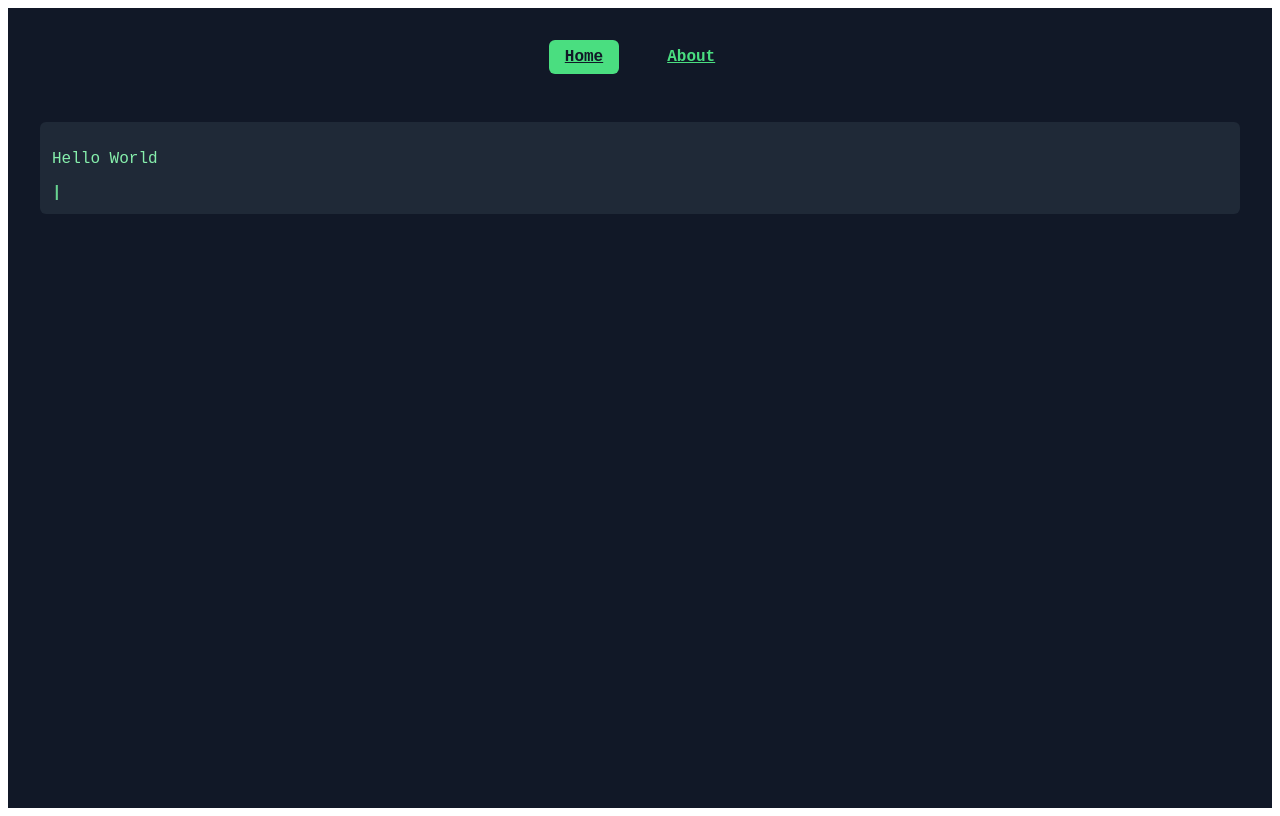
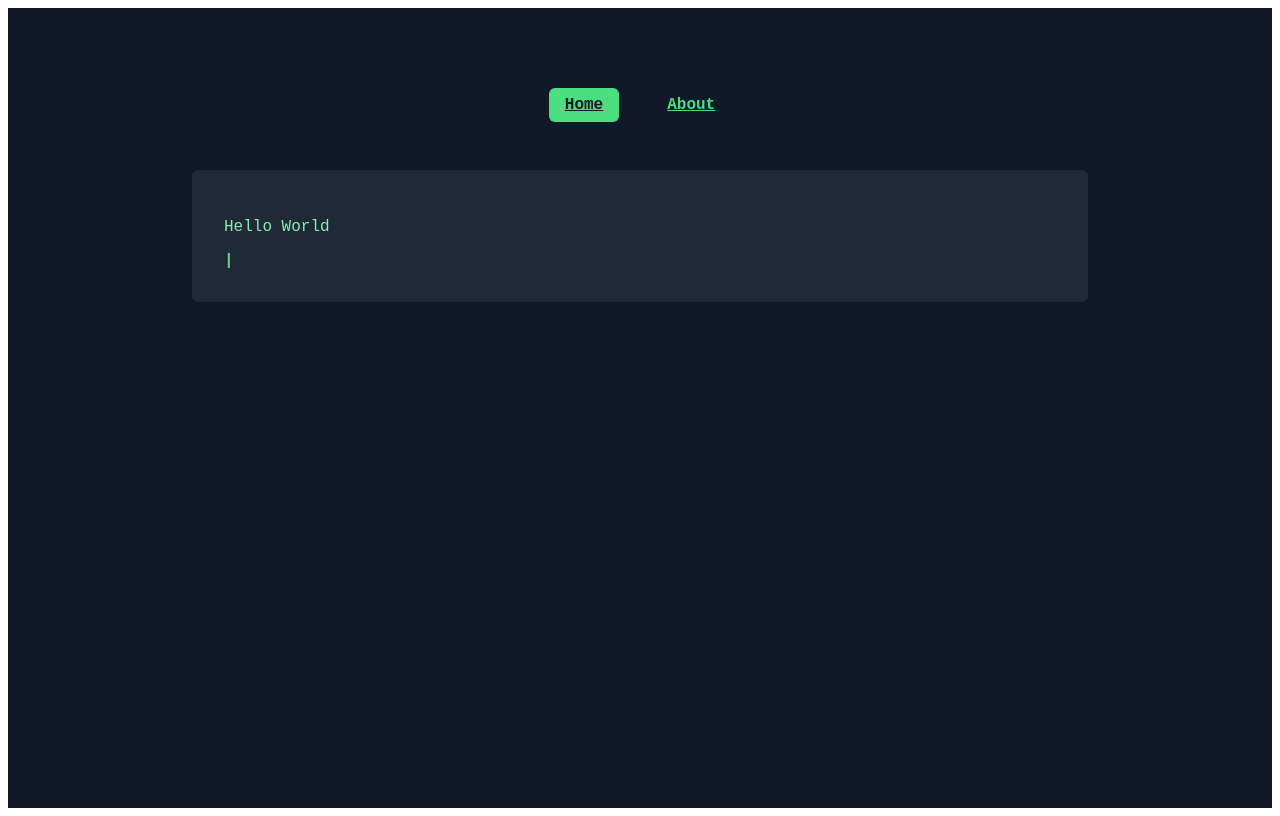
Before and after one commit to emunoz8/web, a React (Create React App) app in the folder frontend/: page / in a window 1280 px wide. Built offline with nearby package versions, Linux system fonts and the light colour scheme.

Commit message:
removed unneccesary directory

```diff
--- a/frontend/src/App.tsx
+++ b/frontend/src/App.tsx
@@ -1,14 +1,17 @@
 import { BrowserRouter as Router } from "react-router-dom";
 import Navbar from "./components/NavBarComp/Navbar";
 import AppRoutes from "./routes/AppRoutes";
+import './styles/index.css';
 
 function App() {
   return (
-    <div className="code-theme">
+    <div className="code-theme" >
+      <div className="body-main">
       <Router>
         <Navbar />
         <AppRoutes />
       </Router>
+       </div>
     </div>
   );
 }
--- a/frontend/src/styles/index.css
+++ b/frontend/src/styles/index.css
@@ -1,6 +1,13 @@
+
+.body-main {
+  @apply w-full max-w-4xl px-8 sm:px-12 lg:px-20 bg-gray-900;
+}
+
+
 .code-theme {
-  @apply font-mono bg-gray-900 text-green-400 min-h-screen p-8 box-border;
+  @apply min-h-screen flex justify-center items-start bg-gray-900 text-green-400 font-mono p-20 box-border;
 }
+
 
 .navbar {
   @apply flex items-center justify-center gap-x-8 border-b border-green-400 pb-4 mb-8;
@@ -16,7 +23,7 @@
 
 
 .text-area {
-  @apply bg-gray-800 text-green-300 border border-green-400 rounded-md p-3 resize-none focus:outline-none focus:ring-2 focus:ring-green-400;
+  @apply bg-gray-800 text-green-300 border-b-8 border-green-400 rounded-md p-8 resize-none focus:outline-none focus:ring-2 focus:ring-green-400;
   font-family: "Courier New", Courier, monospace;
 }
 
```
